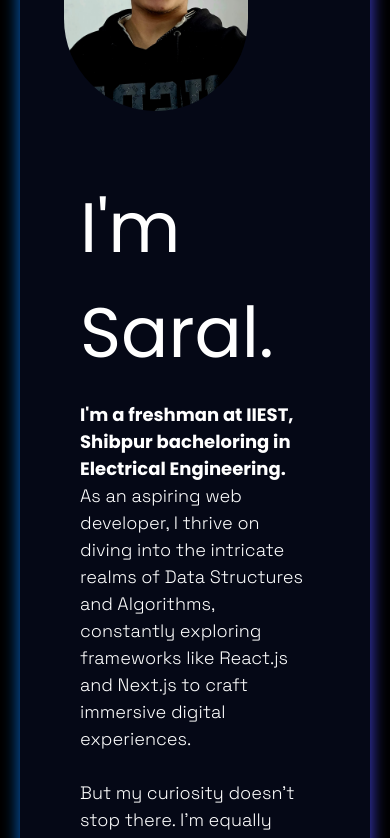
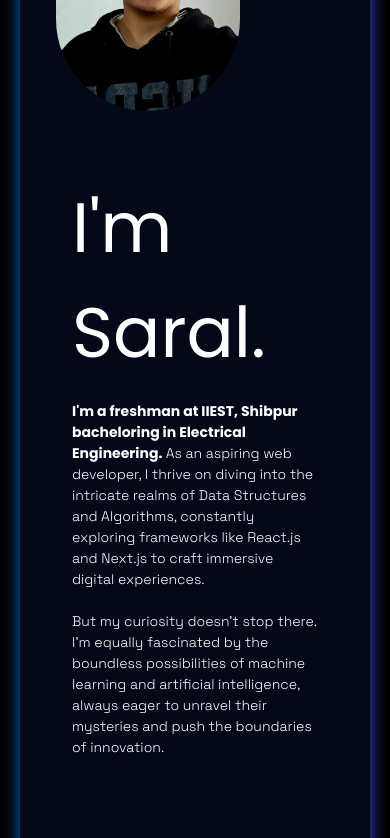
Before and after one commit to saral-gupta7/Portfolio, a React (Vite) app: page / in a window 390 px wide. Shown: the part 1140-1978 px from the top of the page. Built offline with nearby package versions, Linux system fonts and the light colour scheme; what tailwindcss-animated would draw is missing.

Commit message:
New Changes

```diff
--- a/src/components/AboutMe.jsx
+++ b/src/components/AboutMe.jsx
@@ -23,8 +23,8 @@ const AboutMe = () => {
       </motion.div>
       {/* <div className="max-w-[80rem] flex justify-center items-center mx-auto"> */}
       <div
-        className={` relative sm:px-16 sm:py-16 px-5 w-full
-        } mx-auto flex md:flex-col flex-wrap items-center justify-between bg-primary group rounded-2xl font-grotesk `}
+        className={` relative sm:px-16 sm:py-16 px-3 w-full
+        mx-auto flex md:flex-col flex-wrap items-center justify-between bg-primary group rounded-2xl font-grotesk `}
       >
         <div className="absolute -inset-0.5 bg-gradient-to-r from-[#0575E6] to-[#4d4dff] rounded-2xl blur z-[-3] opacity-75 group-hover:opacity-100 transition duration-300 "></div>
         <div className="w-[20rem] flex flex-col items-start p-6">
@@ -78,7 +78,7 @@ const AboutMe = () => {
           </button> */}
         </div>
         <div className={` w-[60rem]`}>
-          <p className="font-grotesk p-10 text-[18px]">
+          <p className="font-grotesk p-10 text-[14px]">
             <span className="text-white text-[70px] font-poppins flex justify-center mb-4">
               {" "}
               I&apos;m Saral.
```
